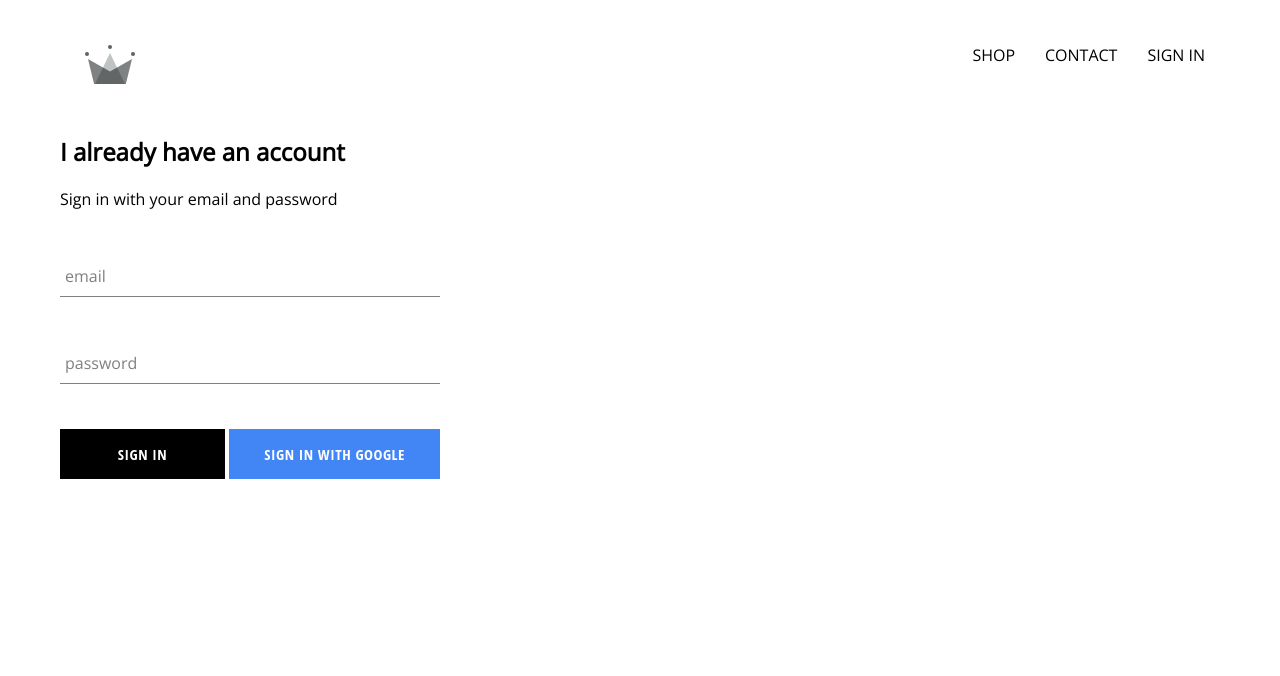
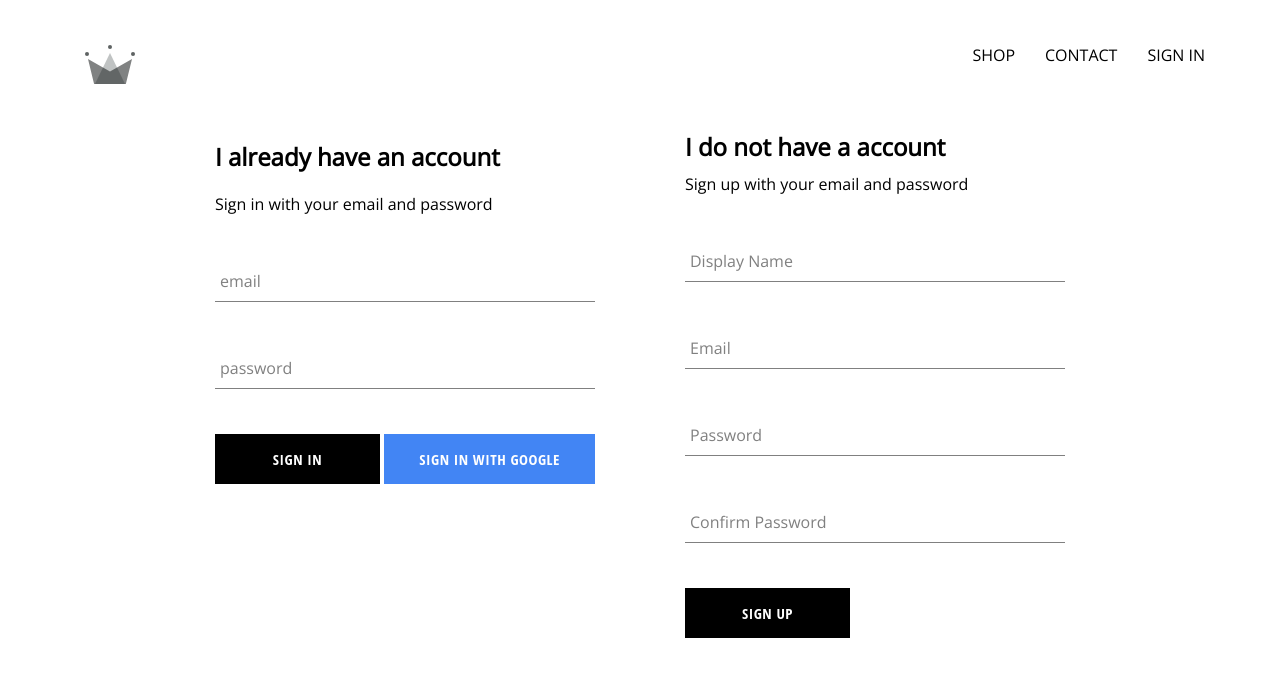
Before and after one commit to aptshapon/react-ecommerce, a React (Create React App) app: page /signin in a window 1280 px wide. Shown: the top 676 px of the page. Built offline with nearby package versions, Linux system fonts and the light colour scheme; no server answers.

Commit message:
implemented firebase utils, included ability store authenticated users

```diff
--- a/src/App.js
+++ b/src/App.js
@@ -7,7 +7,7 @@
 import ShopPage from './pages/shop/shop.component';
 import Header from './components/header/header.component';
 import SignInAndSignUpPage from './pages/sign-in-and-sign-up/sign-in-and-sign-up.component';
-import { auth } from './firebase/firebase.utils';
+import { auth, createUserProfileDocument } from './firebase/firebase.utils';
 
 
 class App extends React.Component {
@@ -22,10 +22,23 @@
   unsubscribeFromAuth = null
 
   componentDidMount() {
-    this.unsubscribeFromAuth = auth.onAuthStateChanged(user => {
-      this.setState({ currentUser: user });
+    this.unsubscribeFromAuth = auth.onAuthStateChanged(async userAuth => {
+      if (userAuth) {
+        const userRef = await createUserProfileDocument(userAuth);
 
-      console.log(user);
+        userRef.onSnapshot(snapShot => {
+          this.setState({
+            currentUser: {
+              id: snapShot.id,
+              ...snapShot.data()
+            }
+          });
+
+          console.log(this.state);
+        });
+      }
+
+      this.setState({ currentUser: userAuth });
     });
   }
 
--- /dev/null
+++ b/src/components/sign-up/sign-up.component.jsx
@@ -0,0 +1,95 @@
+import React from 'react';
+
+import FormInput from '../form-input/form-input.component';
+import CustomButton from '../custom-button/custom-button.component';
+import { auth, createUserProfileDocument } from '../../firebase/firebase.utils';
+import './sign-up.styles.scss';
+
+
+class SignUp extends React.Component {
+    constructor() {
+        super();
+
+        this.state = {
+            displayName: '',
+            email: '',
+            password: '',
+            confirmPassword: '',
+        };
+    }
+
+    handleSubmit = async event => {
+        event.preventDefault();
+
+        const { displayName, email, password, confirmPassword } = this.state;
+
+        if(password !== confirmPassword) {
+            alert("password don't match");
+            return;
+        }
+        try {
+            const { user } = await auth.createUserWithEmailAndPassword(email, password);
+
+            await createUserProfileDocument(user, { displayName});
+
+            this.state({
+                displayName: '',
+                email: '',
+                password: '',
+                confirmPassword: '',
+            });
+
+        } catch (error) {
+            console.error(error);
+        }
+    };
+
+    handleChange = event => {
+        const { name, value} = event.target;
+
+        this.setState({ [name]: value });
+    };
+
+    render() {
+        const { displayName, email, password, confirmPassword } = this.state;
+        return(
+            <div className="sign-up">
+                <h2 className="title">I do not have a account</h2>
+                <span>Sign up with your email and password</span>
+                <form className='sign-up-form' onSubmit={this.handleSubmit}>
+                    <FormInput
+                        type='text'
+                        name='displayName'
+                        value={displayName}
+                        onChange={this.handleChange}
+                        label='Display Name'
+                        required/>
+                    <FormInput
+                        type='email'
+                        name='email'
+                        value={email}
+                        onChange={this.handleChange}
+                        label='Email'
+                        required/>
+                    <FormInput
+                        type='password'
+                        name='password'
+                        value={password}
+                        onChange={this.handleChange}
+                        label='Password'
+                        required/>
+                    <FormInput
+                        type='password'
+                        name='confirmPassword'
+                        value={confirmPassword}
+                        onChange={this.handleChange}
+                        label='Confirm Password'
+                        required/>
+                    <CustomButton type='submit'>SIGN UP</CustomButton>
+                </form>
+            </div>
+        );
+    }
+}
+
+export default SignUp;
--- /dev/null
+++ b/src/components/sign-up/sign-up.styles.scss
@@ -0,0 +1,9 @@
+.sign-up {
+    display: flex;
+    flex-direction: column;
+    width: 380px;
+
+    .title {
+        margin: 10px 0;
+    }
+}
--- a/src/firebase/firebase.utils.js
+++ b/src/firebase/firebase.utils.js
@@ -13,6 +13,33 @@
     measurementId: "G-HNHWDF7W7C"
 };
 
+export const createUserProfileDocument = async (userAuth, additionalData) => {
+    if (!userAuth) return;
+
+    const userRef = firestore.doc(`users/${userAuth.uid}`);
+
+    const snapShot = await userRef.get();
+
+    if(!snapShot.exists) {
+        const { displayName, email } = userAuth;
+        const createAt = new Date();
+
+        try {
+            await userRef.set({
+                displayName,
+                email,
+                createAt,
+                ...additionalData
+            })
+        } catch (error) {
+            console.log('error creating user', error.message);
+        }
+    }
+
+    return userRef;
+};
+
+
 firebase.initializeApp(config);
 
 export const auth = firebase.auth();
--- a/src/pages/sign-in-and-sign-up/sign-in-and-sign-up.component.jsx
+++ b/src/pages/sign-in-and-sign-up/sign-in-and-sign-up.component.jsx
@@ -1,12 +1,14 @@
 import React from 'react';
 
 import SignIn from '../../components/sign-in/sign-in.component';
+import SignUp from '../../components/sign-up/sign-up.component';
 
 import './sign-in-and-sign-up.styles.scss';
 
 const SignInAndSignUpPage = () => (
     <div className="sign-in-and-sign-up">
         <SignIn />
+        <SignUp />
     </div>
 );
 
--- a/src/pages/sign-in-and-sign-up/sign-in-and-sign-up.styles.scss
+++ b/src/pages/sign-in-and-sign-up/sign-in-and-sign-up.styles.scss
@@ -0,0 +1,6 @@
+.sign-in-and-sign-up {
+    width: 850px;
+    display: flex;
+    justify-content: space-between;
+    margin: 30px auto;
+}
```
